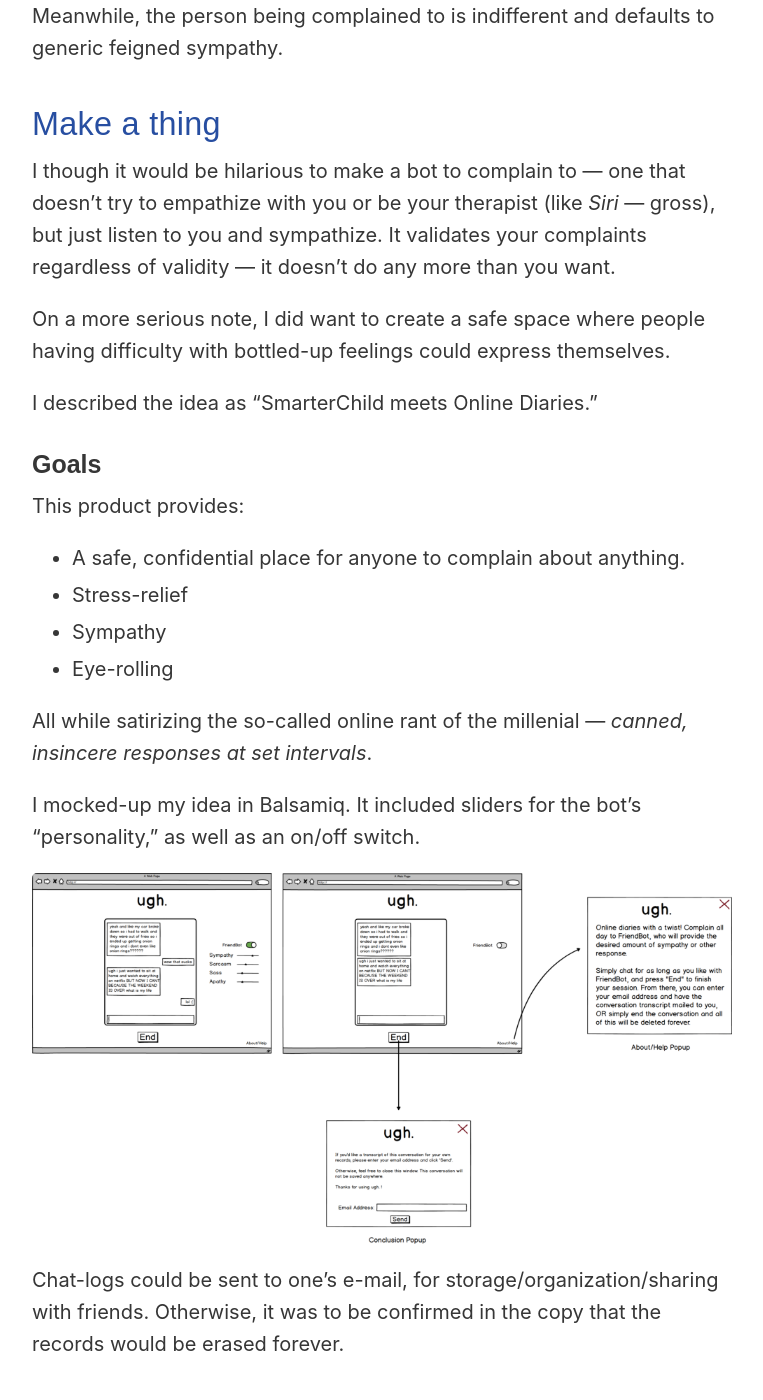
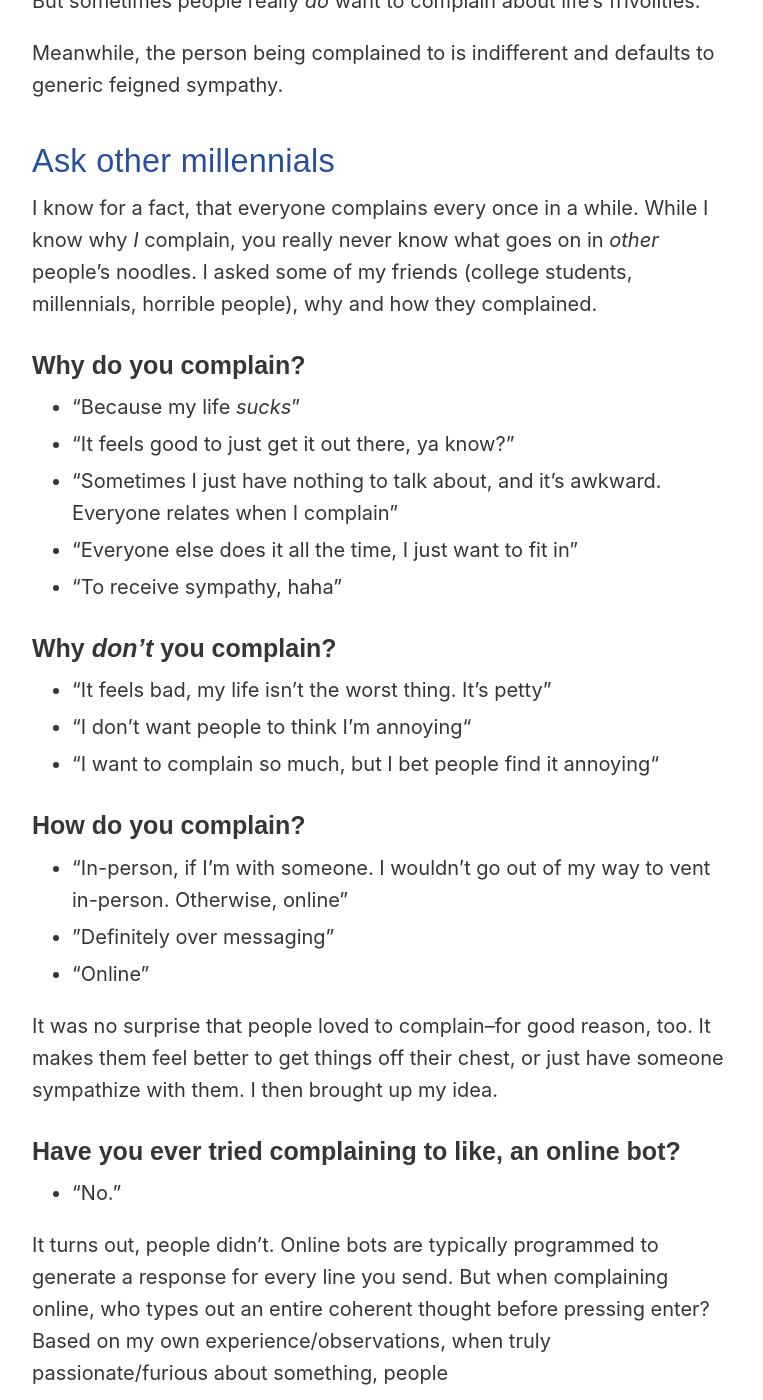
Before and after one commit to wilburc/wilburc.github.io, a Jekyll site: the page built from _portfolio/ugh.md, in a window 1280 px wide and 1400 px high, scrolled down 1357 px. Shown: the whole window, without its empty margins (258-1021 px from the left). Built offline with Jekyll 4.4.1, drawn with Linux system fonts in a browser that asks for light colours; some of the changed text lies outside the part shown.

Commit message:
quite a bit, actually

```diff
--- a/_config.yml
+++ b/_config.yml
@@ -23,7 +23,7 @@ nav_items:
   # About: /about/
   Projects: /projects/
   Writing: /writing/
-  Resumé: /files/wilbur_chen_resume.pdf
+  Resumé: /resume/
 
 
 #Work
--- a/_portfolio/ugh.md
+++ b/_portfolio/ugh.md
@@ -6,7 +6,8 @@ details: UX Design
 ---
 
 - Weekend project
-- It’s stupid — I already know that.
+- It’s stupid — I already know that
+- Pretty much a novelty product
 
 ## Background
 
@@ -21,6 +22,40 @@ Whether or not this behavior is annoying is up to you — some might find it ann
 But sometimes people really *do* want to complain about life’s frivolities.
 
 Meanwhile, the person being complained to is indifferent and defaults to generic feigned sympathy.
+
+## Ask other millennials
+
+I know for a fact, that everyone complains every once in a while. While I know why *I* complain, you really never know what goes on in *other* people’s noodles. I asked some of my friends (college students, millennials, horrible people), why and how they complained.
+
+### Why do you complain?
+- “Because my life *sucks*”
+- “It feels good to just get it out there, ya know?”
+- “Sometimes I just have nothing to talk about, and it’s awkward. Everyone relates when I complain”
+- “Everyone else does it all the time, I just want to fit in”
+- “To receive sympathy, haha”
+
+### Why *don’t* you complain?
+- “It feels bad, my life isn’t the worst thing. It’s petty”
+- “I don’t want people to think I’m annoying“
+- “I want to complain so much, but I bet people find it annoying“
+
+### How do you complain?
+- “In-person, if I’m with someone. I wouldn’t go out of my way to vent in-person. Otherwise, online”
+- ”Definitely over messaging”
+- “Online”
+
+It was no surprise that people loved to complain–for good reason, too. It makes them feel better to get things off their chest, or just have someone sympathize with them. I then brought up my idea.
+
+### Have you ever tried complaining to like, an online bot?
+- “No.”
+
+It turns out, people didn’t. Online bots are typically programmed to generate a response for every line you send. But when complaining online, who types out an entire coherent thought before pressing enter? Based on my own experience/observations, when truly passionate/furious about something, people
+
+type
+
+like
+
+*this*.
 
 ## Make a thing
 
```
Also changed, not shown: _portfolio/ankishare.md (+3 -1 lines), index.md (+1 -0 lines), resume.md (added, +79 -0 lines), 13 other files.
